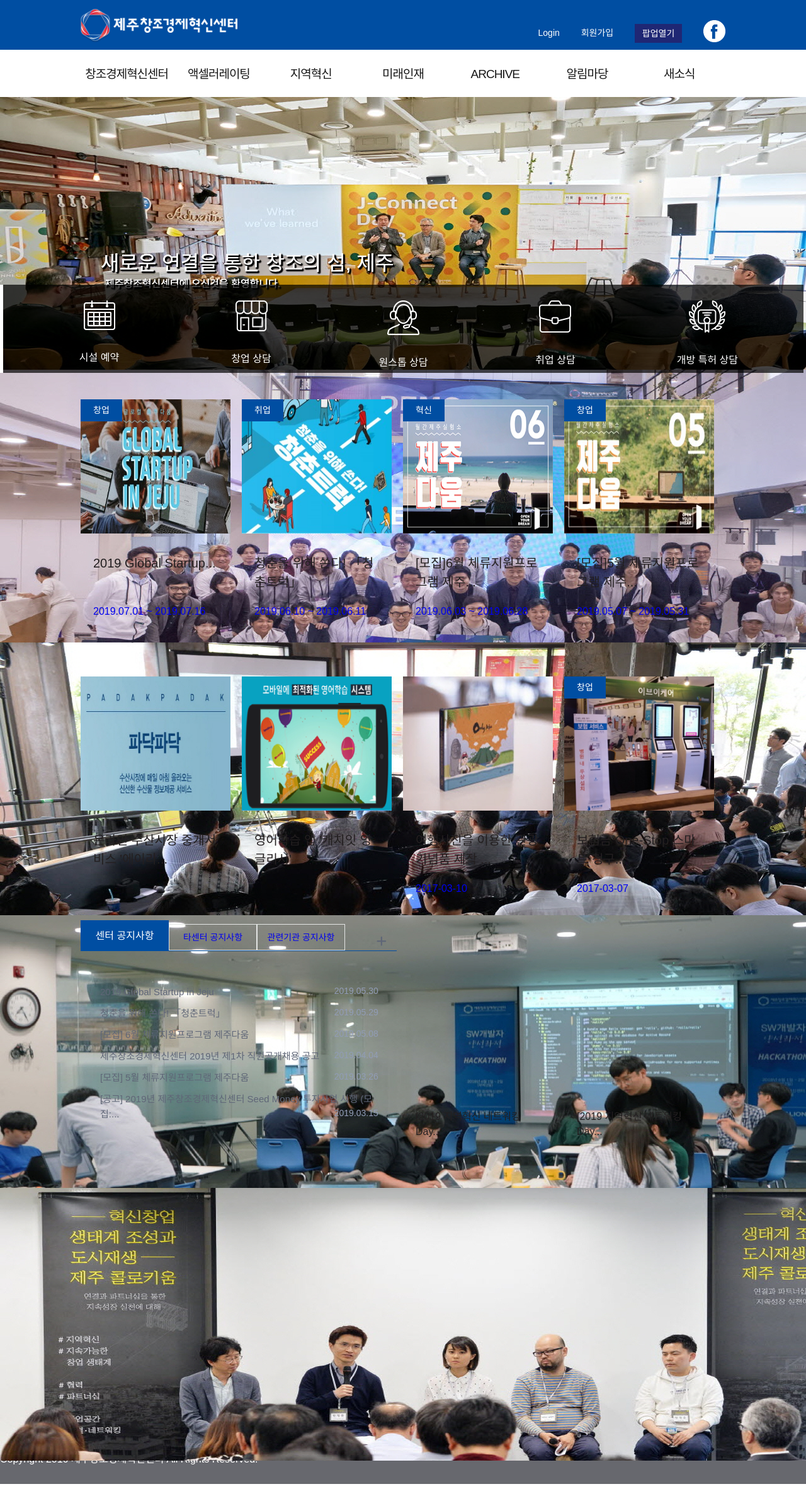
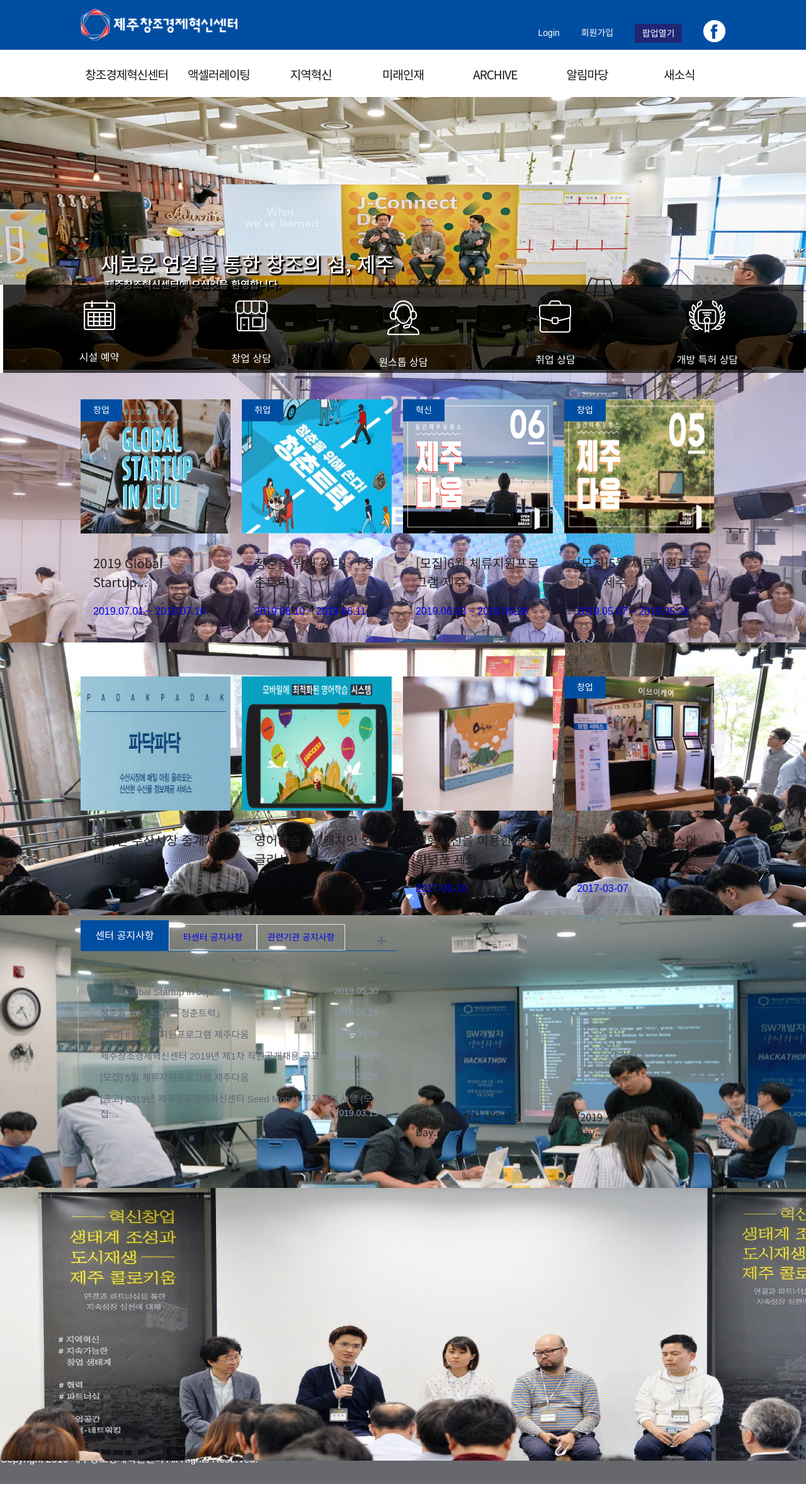
Before and after one commit to KangRachel/kangrachel.github.io, a Jekyll site: the page project/ccei/index.html, which Jekyll copies as it is, in a window 1280 px wide. Shown: the whole page at 63% size. Built offline with Jekyll 4.4.1, drawn with Linux system fonts in a browser that asks for light colours; nearby versions of some CDN libraries; some web fonts are replaced; grey boxes are pictures that could not be loaded.

Commit message:
[UPDATE]폰트수정

```diff
--- a/project/ccei/index.html
+++ b/project/ccei/index.html
@@ -9,6 +9,7 @@
   <link rel="stylesheet" href="./style.css">
   <link rel="stylesheet" href="./media.css">
   <link rel="stylesheet" href="./fonts.css">
+  <link rel="stylesheet" href="https://fonts.googleapis.com/earlyaccess/notosanskr.css"
   <link rel="stylesheet" href="./jquery.bxslider.css">
   <script src="https://kit.fontawesome.com/a5cc0b47ad.js"></script>
   <script src="https://ajax.googleapis.com/ajax/libs/jquery/3.1.1/jquery.min.js"></script>
```
